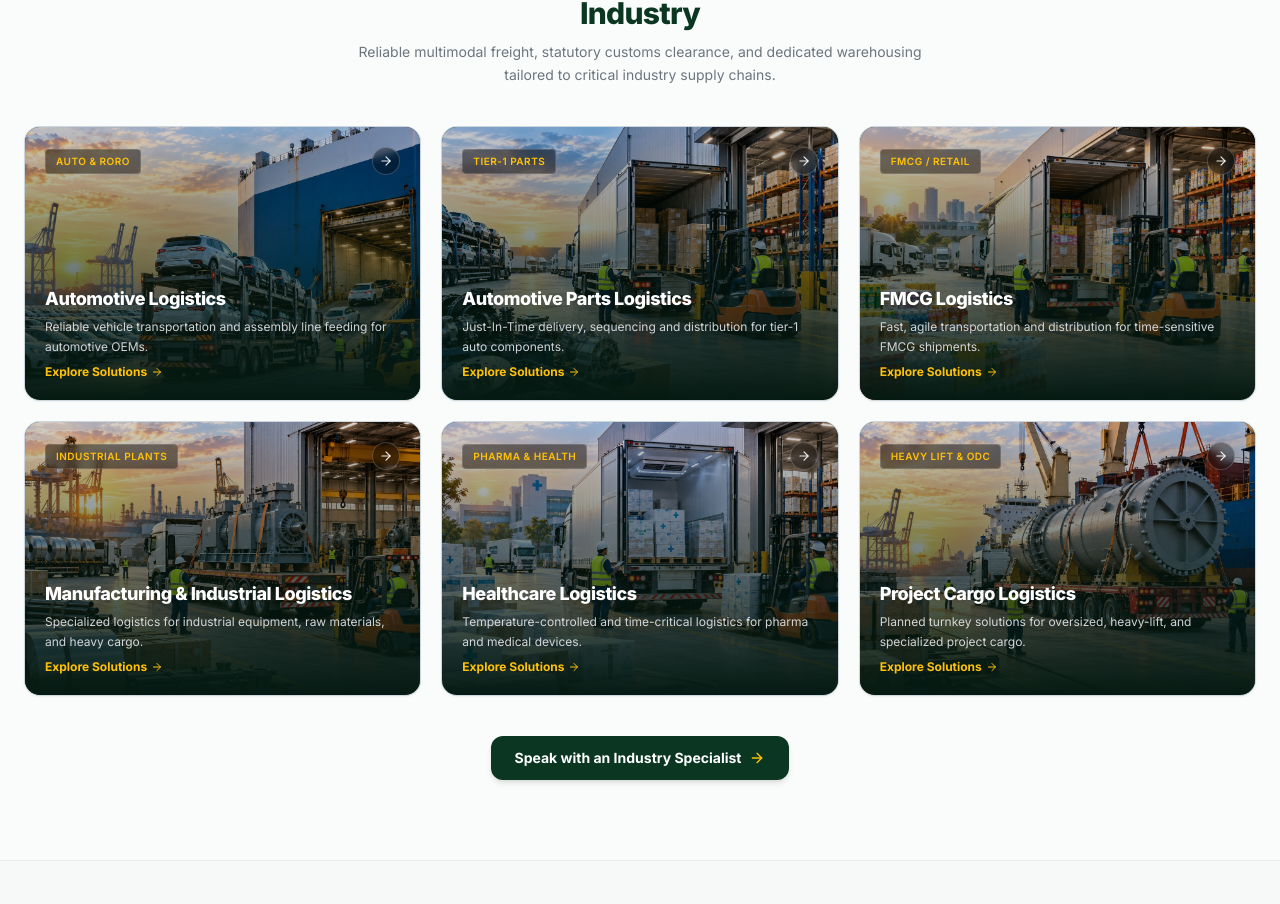
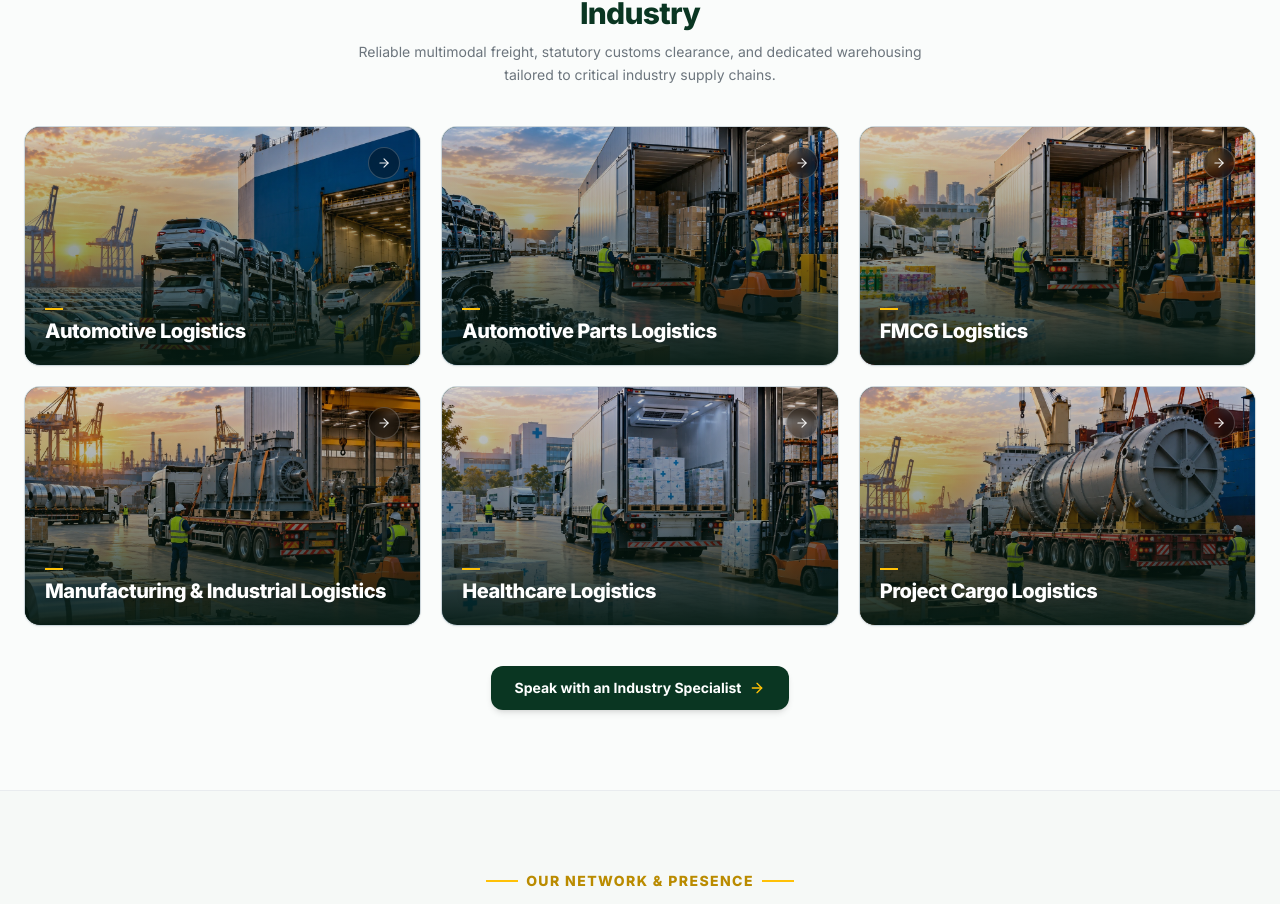
Before and after one commit to thangamari123/kps-group, a React (Vite) app: page / in a window 1280 px wide. Shown: the part 5620-6524 px from the top of the page. Built offline with nearby package versions, Linux system fonts and the light colour scheme.

Commit message:
feat(home): update industries cards to show heading text only with secondary text removed

```diff
--- a/src/pages/Home.jsx
+++ b/src/pages/Home.jsx
@@ -1264,7 +1264,7 @@ export default function Home() {
               <Link
                 key={ind.id || idx}
                 to={ind.path}
-                className="group relative h-[185px] xs:h-[205px] sm:h-[240px] md:h-[260px] lg:h-[275px] rounded-xl sm:rounded-2xl overflow-hidden shadow-xs hover:shadow-xl border border-slate-200/90 hover:border-brand-yellow/60 transition-all duration-300 flex flex-col justify-between p-2.5 xs:p-3 sm:p-4 md:p-5 bg-brand-green-dark cursor-pointer transform hover:-translate-y-1"
+                className="group relative h-[150px] xs:h-[170px] sm:h-[200px] md:h-[225px] lg:h-[240px] rounded-xl sm:rounded-2xl overflow-hidden shadow-xs hover:shadow-xl border border-slate-200/90 hover:border-brand-yellow/60 transition-all duration-300 flex flex-col justify-between p-3 sm:p-4 md:p-5 bg-brand-green-dark cursor-pointer transform hover:-translate-y-1"
               >
                 {/* High-Resolution Industry Background Image */}
                 <img
@@ -1275,36 +1275,24 @@ export default function Home() {
                 />
 
                 {/* Cinematic Dark Emerald Gradient Overlay */}
-                <div className="absolute inset-0 bg-gradient-to-t from-[#051a12] via-[#051a12]/60 via-45% to-black/15 group-hover:via-[#051a12]/50 transition-colors duration-300 pointer-events-none"></div>
+                <div className="absolute inset-0 bg-gradient-to-t from-[#051a12]/95 via-[#051a12]/45 via-45% to-black/15 group-hover:from-[#051a12] group-hover:via-[#051a12]/55 transition-colors duration-300 pointer-events-none"></div>
 
                 {/* Top Gold Accent Bar */}
                 <div className="absolute top-0 inset-x-0 h-0.5 sm:h-1 bg-brand-yellow scale-x-0 group-hover:scale-x-100 transition-transform duration-300 origin-left z-20"></div>
 
-                {/* Top Row: Sector Badge & Action Icon */}
-                <div className="relative z-10 flex items-center justify-between gap-1">
-                  <span className="inline-flex items-center px-1.5 py-0.5 sm:px-2.5 sm:py-1 rounded bg-black/45 backdrop-blur-xs border border-white/15 text-[8px] xs:text-[9px] sm:text-[10px] font-semibold text-brand-yellow uppercase tracking-wider">
-                    {ind.tag}
-                  </span>
-
-                  <div className="w-5 h-5 xs:w-6 xs:h-6 sm:w-7 sm:h-7 rounded-full bg-black/35 backdrop-blur-xs border border-white/20 flex items-center justify-center text-white/90 group-hover:bg-brand-yellow group-hover:text-brand-green-dark group-hover:border-brand-yellow transition-all duration-300 transform group-hover:rotate-[-45deg] shrink-0">
+                {/* Top Action Icon */}
+                <div className="relative z-10 flex justify-end">
+                  <div className="w-5 h-5 xs:w-6 xs:h-6 sm:w-7 sm:h-7 md:w-8 md:h-8 rounded-full bg-black/35 backdrop-blur-xs border border-white/20 flex items-center justify-center text-white/90 group-hover:bg-brand-yellow group-hover:text-brand-green-dark group-hover:border-brand-yellow transition-all duration-300 transform group-hover:rotate-[-45deg] shrink-0">
                     <ArrowRight className="w-2.5 h-2.5 xs:w-3 xs:h-3 sm:w-3.5 sm:h-3.5" />
                   </div>
                 </div>
 
-                {/* Bottom Content Area */}
-                <div className="relative z-10 space-y-1 sm:space-y-1.5">
-                  <h3 className="text-[11.5px] xs:text-[13px] sm:text-base md:text-lg font-bold sm:font-extrabold text-white tracking-tight leading-tight sm:leading-snug group-hover:text-brand-yellow transition-colors line-clamp-2 drop-shadow-xs">
+                {/* Bottom Content Area: Heading Text Only */}
+                <div className="relative z-10">
+                  <div className="w-4 sm:w-6 h-[2px] bg-brand-yellow mb-1.5 sm:mb-2 scale-x-75 origin-left group-hover:scale-x-100 transition-transform duration-300"></div>
+                  <h3 className="text-xs xs:text-sm sm:text-base md:text-lg lg:text-xl font-bold sm:font-extrabold text-white tracking-tight leading-tight sm:leading-snug group-hover:text-brand-yellow transition-colors line-clamp-2 drop-shadow-md">
                     {ind.name}
                   </h3>
-
-                  <p className="text-[9px] xs:text-[10px] sm:text-xs text-gray-200/90 leading-tight sm:leading-relaxed font-light line-clamp-2 drop-shadow-2xs">
-                    {ind.desc}
-                  </p>
-
-                  <div className="pt-0.5 flex items-center space-x-1 text-[8.5px] xs:text-[9.5px] sm:text-xs font-bold text-brand-yellow group-hover:text-white transition-colors">
-                    <span>Explore Solutions</span>
-                    <ArrowRight className="w-2.5 h-2.5 sm:w-3 sm:h-3 transform group-hover:translate-x-1 transition-transform" />
-                  </div>
                 </div>
               </Link>
             ))}
```
